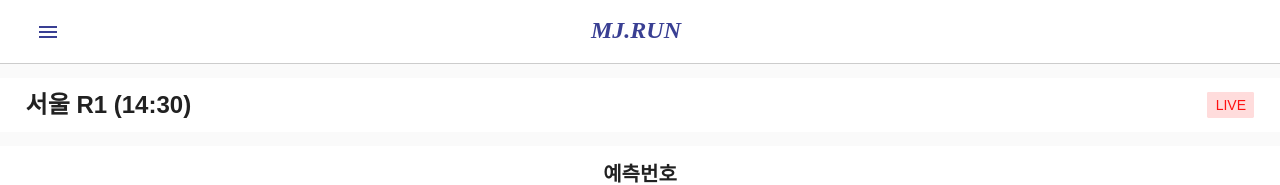
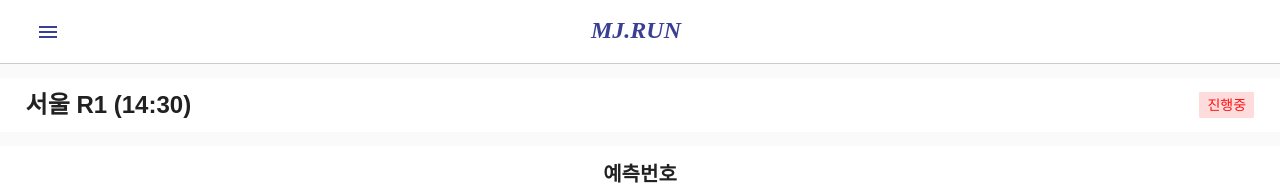
Before and after one commit to MJ-Capstone2/MJRun, a React (Create React App) app in the folder Frontend/: page / in a window 1280 px wide. Shown: the top 185 px of the page. Built offline with nearby package versions, Linux system fonts and the light colour scheme.

Commit message:
component> Home폴더 추가

```diff
--- a/Frontend/src/pages/Home.js
+++ b/Frontend/src/pages/Home.js
@@ -3,8 +3,8 @@ import {
   Typography,
   makeStyles
 } from "@material-ui/core";
-import PredictOrder from '../components/PredictOrder';
-import Info from '../components/Info';
+import PredictOrder from '../components/Home/PredictOrder';
+import Info from '../components/Home/Info';
 
 const useStyles = makeStyles((theme) => ({
   card_container : {
@@ -64,7 +64,7 @@ const Home = () => {
         <div className={classes.title_wrap}>
           <Typography variant="h5"><b>서울 R1 (14:30)</b></Typography>
           <div className={classes.live_badge}>
-            LIVE
+            진행중
           </div>
         </div>
       </div>
```
Also changed, not shown: Frontend/src/components/Home/Info.js (renamed from Frontend/src/components/Info.js), Frontend/src/components/Home/InfoCard.js (renamed from Frontend/src/components/InfoCard.js), Frontend/src/components/Home/PredictOrder.js (renamed from Frontend/src/components/PredictOrder.js).
